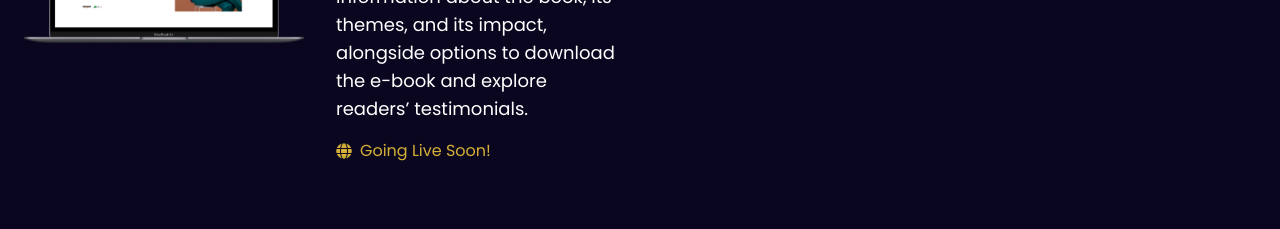
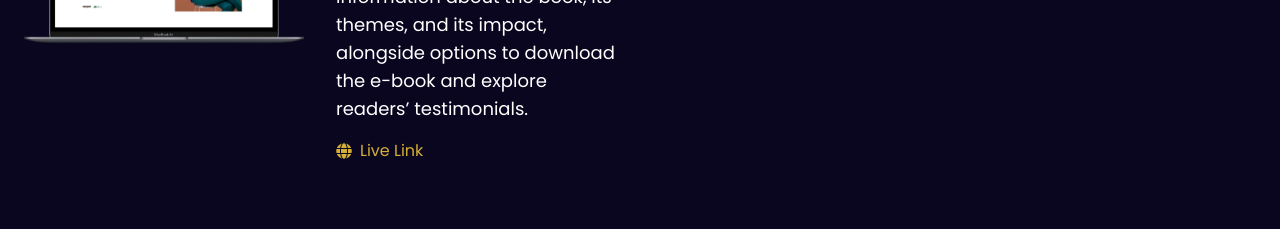
Before and after one commit to GichukiM/gm-update, a React (Vite) app: page / in a window 1280 px wide. Shown: the part 4820-5049 px from the top of the page. Built offline with nearby package versions, Linux system fonts and the light colour scheme.

Commit message:
Update WangariBooks Link

```diff
--- a/src/components/OtherProjects.jsx
+++ b/src/components/OtherProjects.jsx
@@ -109,12 +109,12 @@ const OtherProjects = () => {
               {/* Live Website Link */}
               <a
                 // href="https://coaching-website-kappa.vercel.app"
-                href='#'
+                href='https://wangarimuchiribooks.co.ke'
                 target="_blank"
                 rel="noopener noreferrer"
                 className="text-[#d4af37] hover:text-white flex items-center"
               >
-                <FaGlobe className="mr-2" />Going Live Soon!
+                <FaGlobe className="mr-2" />Live Link
               </a>
             </div>
           </div>
```
